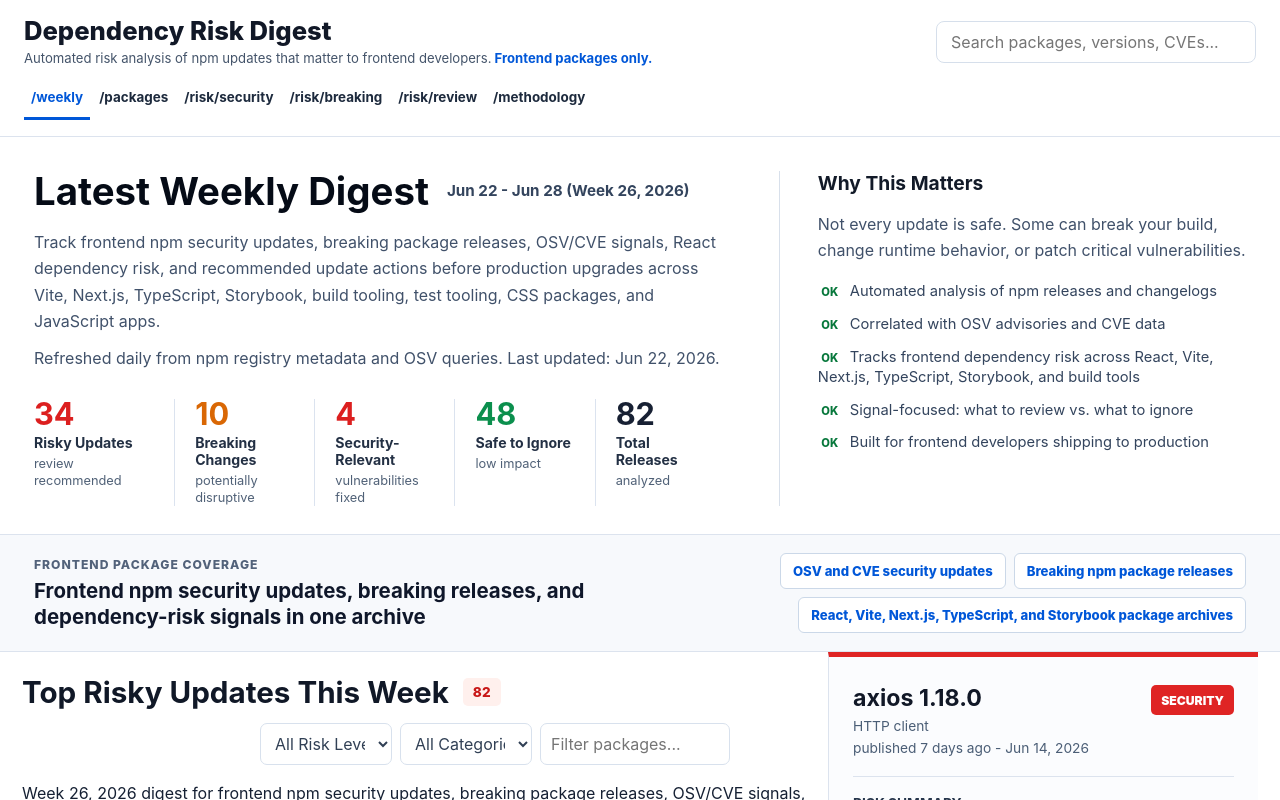
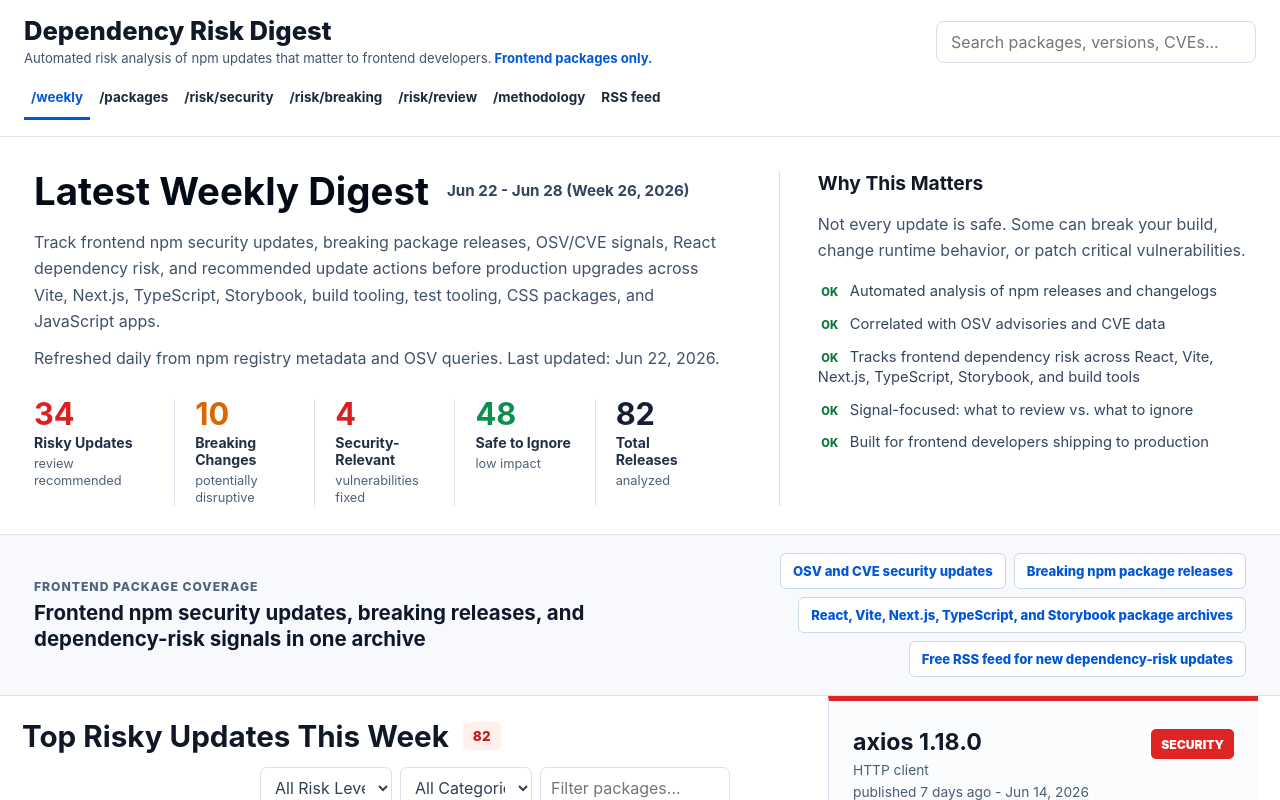
Before and after one commit to jdlao15/dependency-risk-digest, a React (Vite) app: page / in a window 1280 px wide. Shown: the top 800 px of the page. Built offline with nearby package versions, Linux system fonts and the light colour scheme.

Commit message:
Surface RSS feed for dependency updates

```diff
--- a/scripts/generate-route-html.mjs
+++ b/scripts/generate-route-html.mjs
@@ -201,6 +201,7 @@ function buildNoScriptSummary(routePath, title, description, breadcrumbs) {
     { label: "Frontend package directory", href: "/packages" },
     { label: "Security updates", href: "/risk/security" },
     { label: "Breaking changes", href: "/risk/breaking" },
+    { label: "RSS feed", href: "/feed.xml" },
     ...(packageInfo?.areaSlug ? [{
       label: packageInfo.areaLabel,
       href: `/category/${packageInfo.areaSlug}`,
--- a/scripts/growth-audit.mjs
+++ b/scripts/growth-audit.mjs
@@ -213,13 +213,14 @@ check("internal discovery links", () => {
     "/risk/review",
     "/methodology",
     "/package/react",
+    "/feed.xml",
   ];
   for (const linkText of requiredLinkTexts) {
     if (!weeklyHtml.body.includes(linkText) && !appBundle.body.includes(linkText)) {
       fail(`Weekly route or app bundle does not include ${linkText}.`);
     }
   }
-  if (currentCheck.failures.length === 0) pass("Key package, risk, methodology, and directory links are present.");
+  if (currentCheck.failures.length === 0) pass("Key package, risk, methodology, RSS feed, and directory links are present.");
 });
 
 warn(
--- a/src/App.tsx
+++ b/src/App.tsx
@@ -184,6 +184,9 @@ function Header({
             {label}
           </InternalLink>
         ))}
+        <a className="nav-link" href="/feed.xml">
+          RSS feed
+        </a>
       </nav>
       <label className="global-search">
         <span>Search</span>
@@ -327,6 +330,9 @@ function ContentGrowthStrip({ navigate }: { navigate: (path: string) => void })
         <InternalLink path="/packages" navigate={navigate}>
           React, Vite, Next.js, TypeScript, and Storybook package archives
         </InternalLink>
+        <a href="/feed.xml">
+          Free RSS feed for new dependency-risk updates
+        </a>
       </div>
     </section>
   );
@@ -439,6 +445,7 @@ function ArchivePage(props: {
         <InternalLink path="/risk/breaking" navigate={navigate}>Breaking changes</InternalLink>
         <InternalLink path="/risk/review" navigate={navigate}>Updates to review</InternalLink>
         <InternalLink path="/methodology" navigate={navigate}>Risk methodology</InternalLink>
+        <a href="/feed.xml">RSS feed</a>
       </section>
     </>
   );
```
Also changed, not shown: 1 other file (tests, documents, lock files or other folders).
